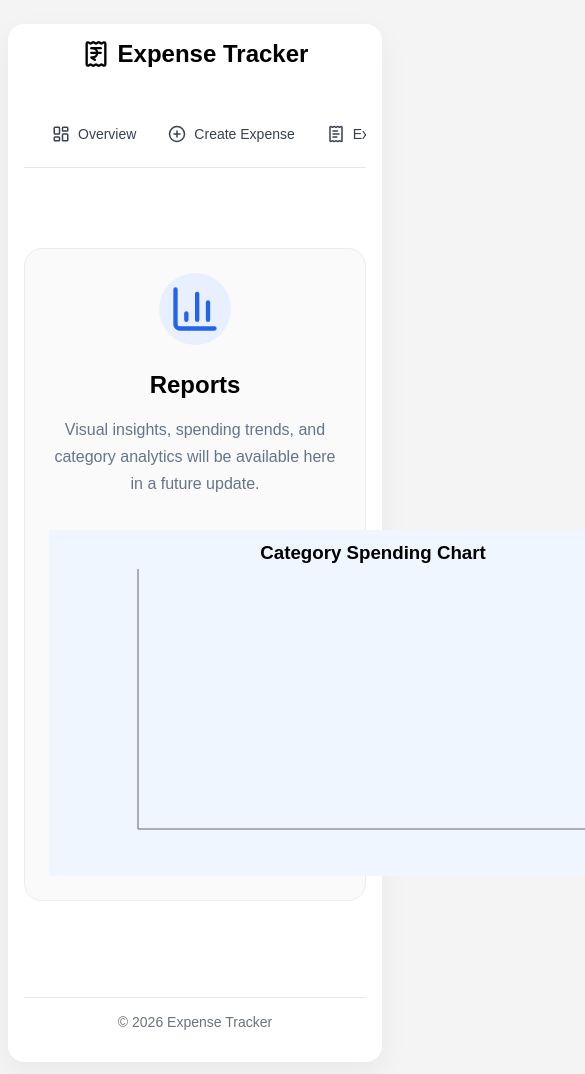
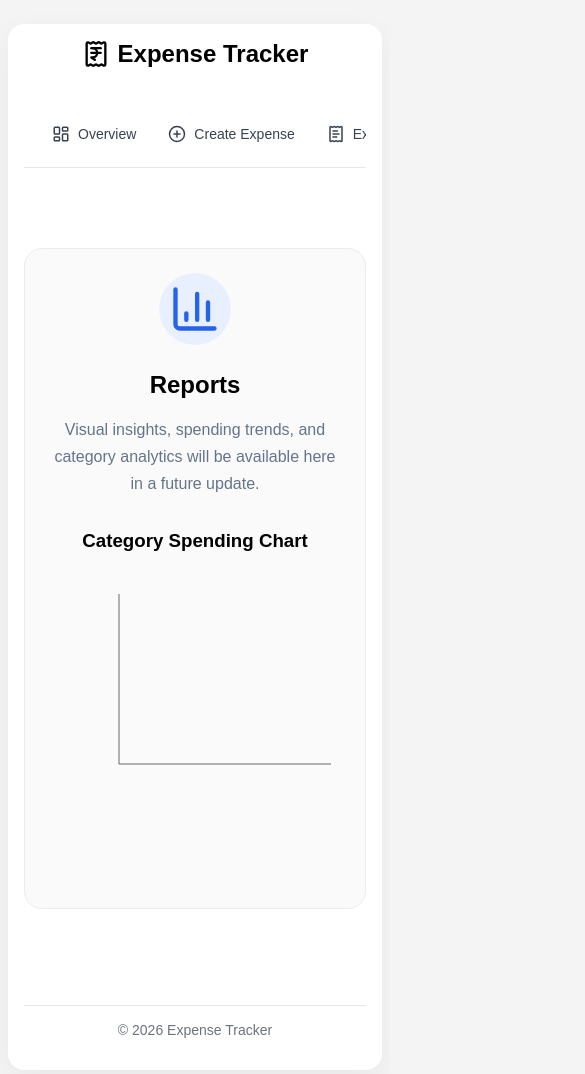
Before and after one commit to den766/react-expensetracker-app, a React (Vite) app: page /expense-dashboard/reports in a window 390 px wide. Shown: the top 1074 px of the page, 585 px wide, since content can reach past the window. Built offline with nearby package versions, Linux system fonts and the light colour scheme.

Commit message:
feat(reports): make category chart responsive

```diff
--- a/src/App.jsx
+++ b/src/App.jsx
@@ -210,8 +210,6 @@ function App() {
     return expenseMonth === currentMonth && expenseYear === currentYear;
   });
 
-  console.log(currentMonthExpenses);
-
   const categoryTotals = currentMonthExpenses.reduce((acc, expense) => {
     const category = expense.category.toLowerCase();
     const amount = expense.amount;
@@ -231,8 +229,6 @@ function App() {
       total,
     }),
   );
-
-  console.log(categoryReportData);
 
   return (
     <div className="container">
--- a/src/components/CategorySpendingChart.jsx
+++ b/src/components/CategorySpendingChart.jsx
@@ -1,18 +1,29 @@
-import { BarChart, Bar, XAxis, YAxis } from "recharts";
+import { BarChart, Bar, XAxis, YAxis, ResponsiveContainer } from "recharts";
 
 function CategorySpendingChart({ categoryReportData }) {
   return (
-    <div>
-      <h3>Category Spending Chart </h3>
-      <BarChart width={600} height={300} data={categoryReportData}>
-        {
-          <>
-            <XAxis dataKey={"category"} />
-            <YAxis />
-            <Bar dataKey="total" />
-          </>
-        }
-      </BarChart>
+    <div className="category-spending-chart">
+      <ResponsiveContainer width="100%" height={300}>
+        <BarChart
+          margin={{
+            top: 10,
+            right: 10,
+            left: 10,
+            bottom: 50,
+          }}
+          data={categoryReportData}
+        >
+          <XAxis
+            dataKey={"category"}
+            angle={-45}
+            textAnchor="end"
+            height={70}
+            interval={0}
+          />
+          <YAxis />
+          <Bar dataKey="total" fill="#2563eb" />
+        </BarChart>
+      </ResponsiveContainer>
     </div>
   );
 }
--- a/src/index.css
+++ b/src/index.css
@@ -932,6 +932,10 @@ li {
   transition: 0.2s ease;
 }
 
+.reports-card h3 {
+  margin-bottom: var(--space-xl);
+}
+
 .reports-card:hover {
   transform: translateY(-2px);
   box-shadow: 0 10px 24px rgba(0, 0, 0, 0.06);
@@ -968,19 +972,10 @@ li {
   line-height: 1.7;
 }
 
-.reports-coming-soon {
-  display: inline-flex;
-  align-items: center;
-  gap: var(--space-sm);
+/* BarChart */
 
-  padding: var(--space-sm) var(--space-lg);
-
-  /* border-radius: 999px; */
-
-  background: #eff6ff;
-  /* color: #2563eb; */
-
-  font-weight: 600;
+.category-spending-chart {
+  width: 100%;
 }
 
 /* =========================
--- a/src/pages/reports.jsx
+++ b/src/pages/reports.jsx
@@ -1,7 +1,7 @@
-import { BarChart3, Clock3 } from "lucide-react";
+import { BarChart3 } from "lucide-react";
 import CategorySpendingChart from "../components/CategorySpendingChart";
 
-function DemoReport({categoryReportData}) {
+function DemoReport({ categoryReportData }) {
   return (
     <section className="reports-page">
       <div className="reports-card">
@@ -16,11 +16,9 @@ function DemoReport({categoryReportData}) {
           available here in a future update.
         </p>
 
-        <div className="reports-coming-soon">
-          {/* <Clock3 size={18} /> */}
-          {/* <span>Coming Soon</span> */}
-          <CategorySpendingChart categoryReportData={categoryReportData}/>
-        </div>
+        <h3>Category Spending Chart </h3>
+
+        <CategorySpendingChart categoryReportData={categoryReportData} />
       </div>
     </section>
   );
```
